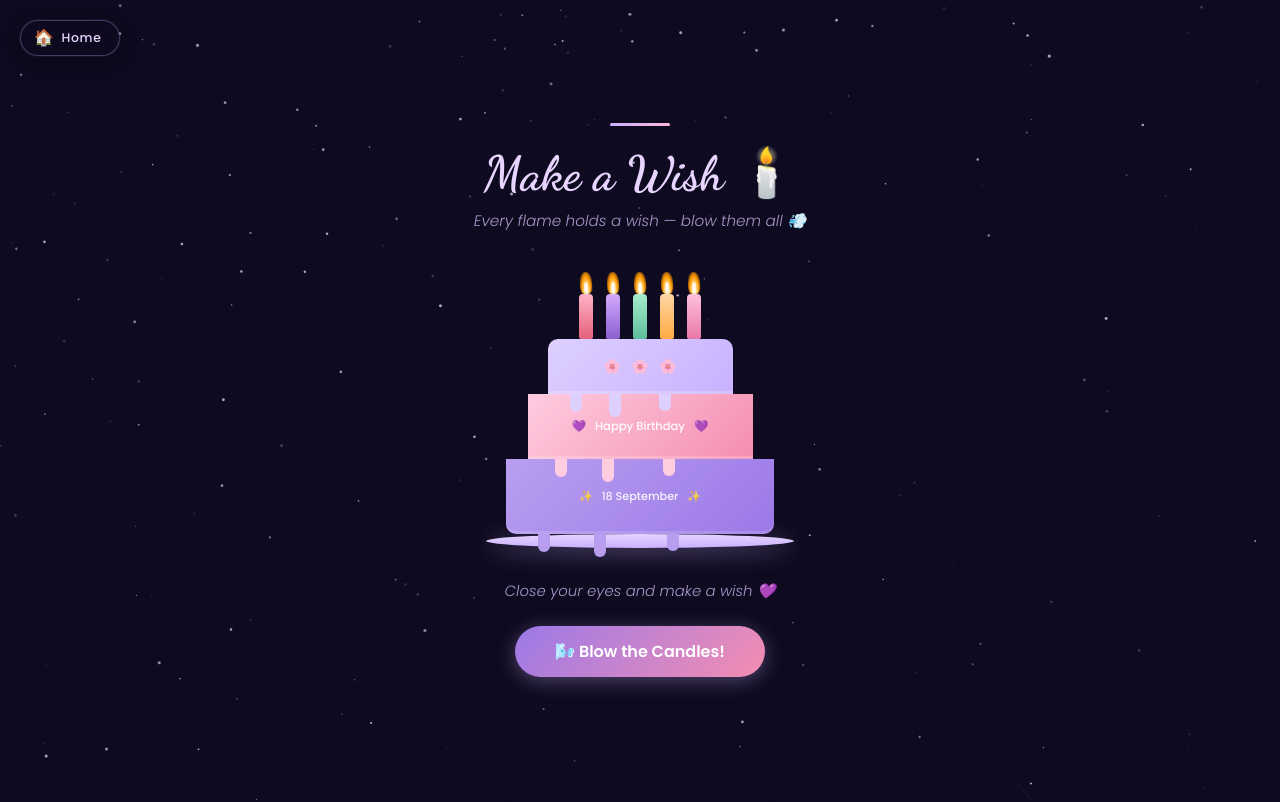
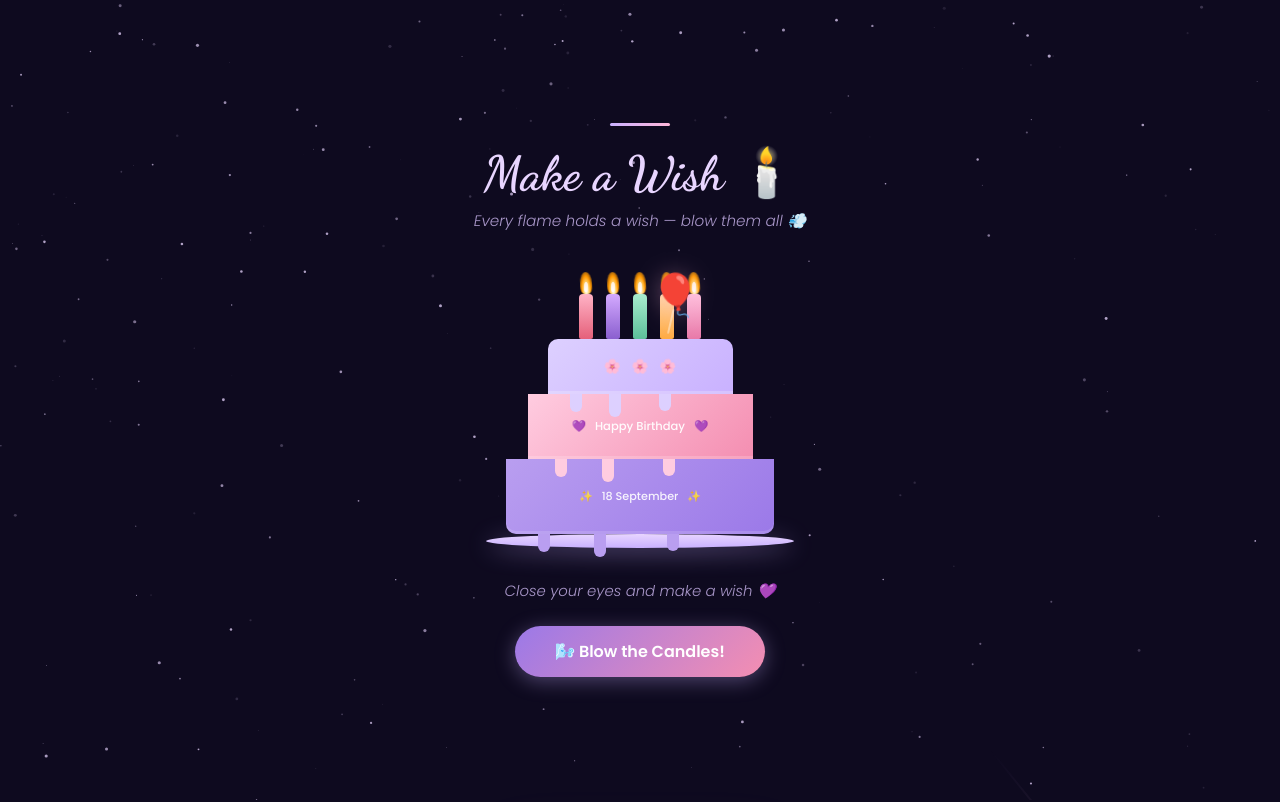
Before and after one commit to task-masterr01/DP-Birthday-Portfolio, a React (Vite) app: page /cake in a window 1280 px wide. Shown: the top 802 px of the page. Built offline with nearby package versions, Linux system fonts and the light colour scheme; a web font is replaced by a local one.

Commit message:
feat: make home button a literal roaming balloon

```diff
--- a/src/components/HomeButton.jsx
+++ b/src/components/HomeButton.jsx
@@ -16,13 +16,16 @@ export default function HomeButton() {
   };
 
   return (
+    <div className={`home-roamer ${exiting ? 'home-btn-exit' : ''}`}>
       <button
-      className={`home-btn ${exiting ? 'home-btn-exit' : ''}`}
+        className="home-balloon-btn"
         onClick={handleHome}
         aria-label="Go to home page"
       >
-      <span className="home-btn-icon">🏠</span>
+        <div className="home-balloon-string"></div>
+        <span className="home-btn-icon">🎈</span>
         <span className="home-btn-label">Home</span>
       </button>
+    </div>
   );
 }
--- a/src/index.css
+++ b/src/index.css
@@ -159,39 +159,80 @@ section{position:relative;z-index:10;width:100%;}
 footer{text-align:center;padding:2.5rem 1rem;color:var(--muted);font-size:.78rem;position:relative;z-index:10;}
 
 /* ── HOME BUTTON ────────────────────────────────────── */
-.home-btn{
+.home-roamer{
   position:fixed;
-  top:clamp(.75rem,2vw,1.25rem);
-  left:clamp(.75rem,2vw,1.25rem);
+  top:20%;
+  left:20%;
   z-index:9999;
+  animation:roamScreen 20s cubic-bezier(.45,0,.55,1) infinite alternate;
+  transition:opacity .4s ease,transform .4s ease;
+}
+.home-btn-exit{opacity:0;transform:scale(.5);}
+.home-balloon-btn{
+  position:relative;
+  background:none;
+  border:none;
   display:flex;
+  flex-direction:column;
   align-items:center;
-  gap:.45rem;
-  padding:.55rem 1.1rem .55rem .8rem;
-  border:1px solid rgba(201,177,255,.3);
+  cursor:pointer;
+  animation:bob 3s ease-in-out infinite alternate;
+  transition:transform .2s ease;
+}
+.home-balloon-btn:hover{transform:scale(1.15);}
+.home-balloon-btn:active{transform:scale(.95);}
+.home-balloon-string{
+  position:absolute;
+  bottom:-20px;
+  width:2px;
+  height:25px;
+  background:rgba(255,255,255,.4);
+  border-radius:2px;
+  transform-origin:top center;
+  animation:swing 2s ease-in-out infinite alternate;
+}
+.home-btn-icon{
+  font-size:2.5rem;
+  line-height:1;
+  filter:drop-shadow(0 4px 12px rgba(255,182,217,.4));
+  z-index:2;
+}
+.home-btn-label{
+  position:absolute;
+  bottom:-40px;
+  font-family:'Poppins',sans-serif;
+  font-size:.7rem;
+  font-weight:600;
+  color:var(--text);
+  background:rgba(14,10,31,.6);
+  padding:.2rem .6rem;
   border-radius:999px;
-  background:rgba(14,10,31,.65);
-  backdrop-filter:blur(14px);
-  -webkit-backdrop-filter:blur(14px);
-  color:var(--lav-lt);
-  font-family:'Poppins',sans-serif;
-  font-size:.78rem;
-  font-weight:500;
-  letter-spacing:.05em;
-  cursor:pointer;
-  box-shadow:0 4px 20px rgba(0,0,0,.35),0 0 0 1px rgba(201,177,255,.08);
-  transition:transform .25s ease,box-shadow .25s ease,background .25s ease,opacity .3s ease;
+  backdrop-filter:blur(4px);
+  opacity:0;
+  transform:translateY(-10px);
+  transition:opacity .3s,transform .3s;
+  pointer-events:none;
+}
+.home-balloon-btn:hover .home-btn-label{
   opacity:1;
+  transform:translateY(0);
 }
-.home-btn:hover{
-  background:rgba(201,177,255,.12);
-  transform:scale(1.06) translateY(-1px);
-  box-shadow:0 8px 28px rgba(201,177,255,.25);
+
+@keyframes roamScreen {
+  0% { transform:translate(0, 0) rotate(-3deg); }
+  25% { transform:translate(30vw, 15vh) rotate(5deg); }
+  50% { transform:translate(60vw, -10vh) rotate(-5deg); }
+  75% { transform:translate(20vw, 30vh) rotate(3deg); }
+  100% { transform:translate(70vw, 5vh) rotate(-4deg); }
 }
-.home-btn:active{transform:scale(.96);}
-.home-btn-exit{opacity:0;transform:scale(.88);}
-.home-btn-icon{font-size:1rem;line-height:1;}
-.home-btn-label{line-height:1;}
+@keyframes bob {
+  0% { transform:translateY(0); }
+  100% { transform:translateY(-15px); }
+}
+@keyframes swing {
+  0% { transform:rotate(-10deg); }
+  100% { transform:rotate(10deg); }
+}
 
 /* ── PAGE TRANSITIONS ───────────────────────────────── */
 .page-transition{
```
Lines whose indentation alone changed are shown as unchanged.
